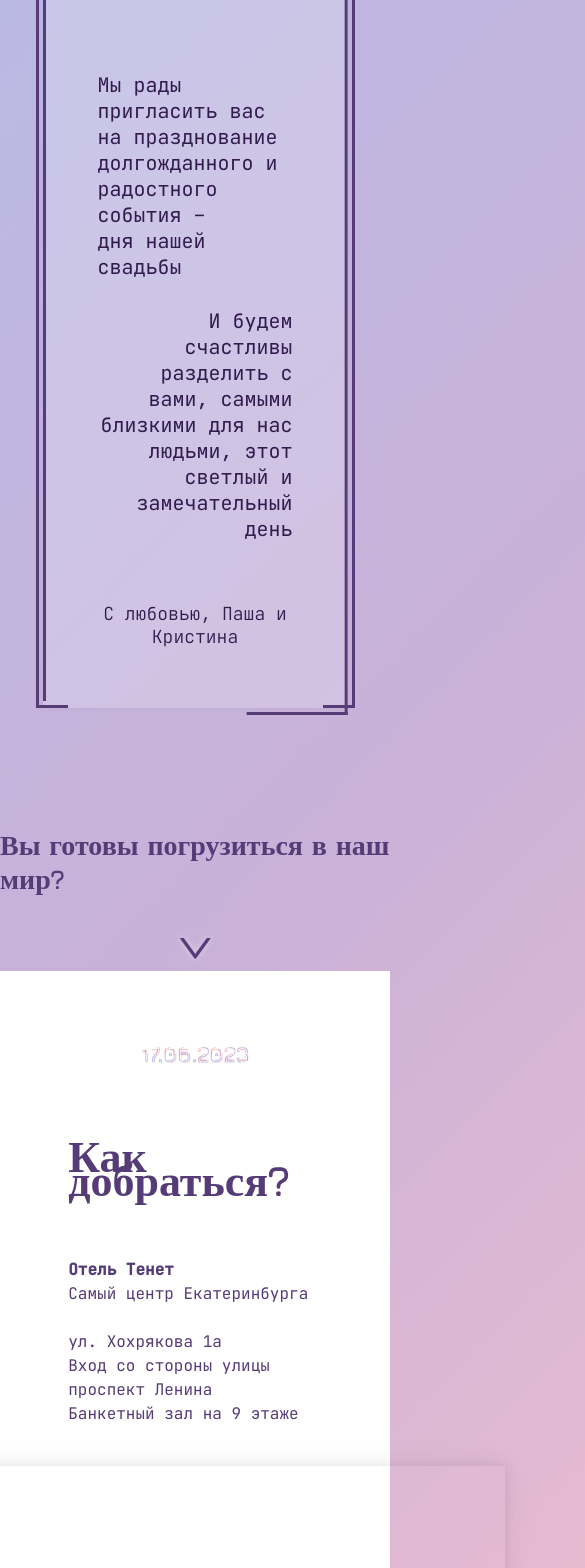
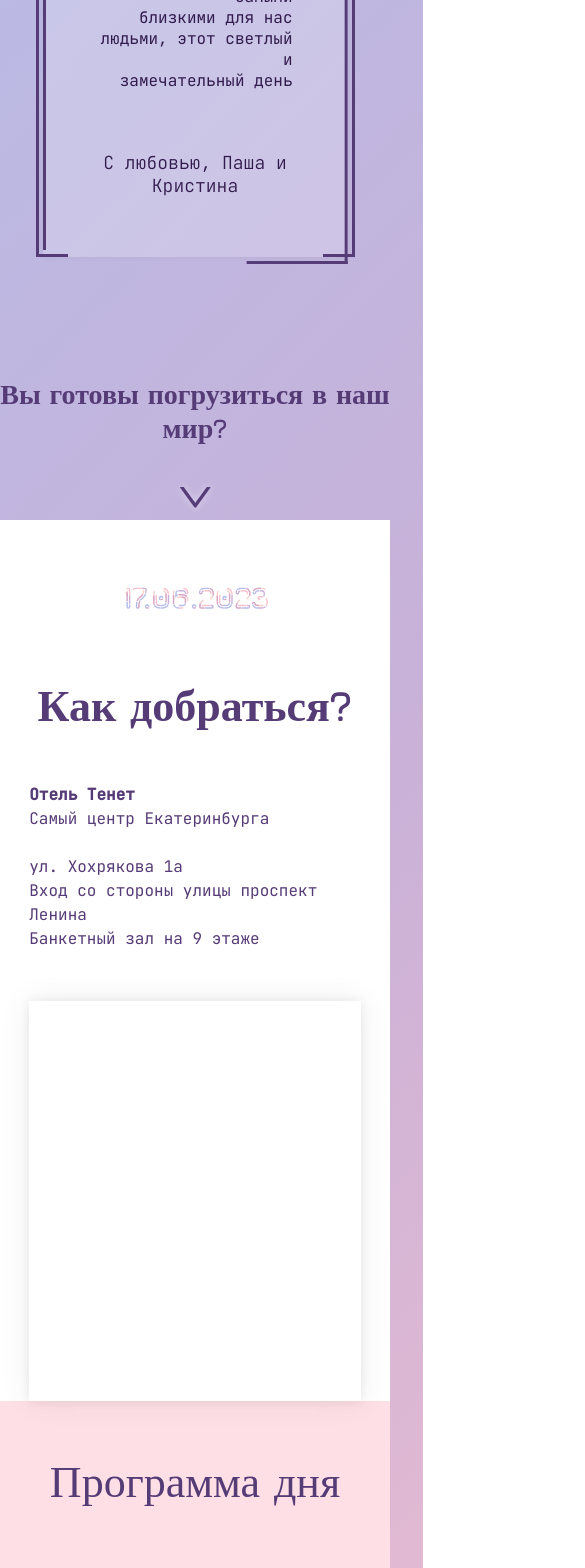
Before and after one commit to Nevenq/invitation, a React (Create React App) app: page / in a window 390 px wide. Shown: the part 432-2000 px from the top of the page, 585 px wide, since content can reach past the window. Built offline with nearby package versions, Linux system fonts and the light colour scheme; the HTML template or start-up script is replaced by a standard one.

Commit message:
some adaptive

```diff
--- a/package.json
+++ b/package.json
@@ -21,6 +21,7 @@
     "react": "^18.2.0",
     "react-dom": "^18.2.0",
     "react-image-gallery": "^1.2.11",
+    "react-responsive": "^9.0.2",
     "react-responsive-carousel": "^3.2.23",
     "react-scripts": "5.0.1",
     "react-scroll": "^1.8.9",
--- a/src/App.scss
+++ b/src/App.scss
@@ -1,10 +1,15 @@
 body {
+  width: 100%;
   background: linear-gradient(-45deg, #F9C1CD, #C9B1D8, #B4BDE9, #D6A5C7);
   background-size: 400% 400%;
   animation: gradient 10s ease infinite;
   height: 100vh;
   font-family: "JetBrains Mono", monospace;
   color: #563C77;
+}
+
+#root {
+  width: 100%;
 }
 
 @keyframes gradient {
@@ -20,6 +25,7 @@ body {
 }
 
 .block {
+  width: 100%;
   box-sizing: border-box;
   min-height: 100vh;
   display: flex;
@@ -78,6 +84,7 @@ body {
 }
 
 .question {
+  text-align: center;
   font-family: Jura;
   font-weight: 700;
   font-size: 28px;
@@ -196,6 +203,7 @@ body {
 }
 
 .guide-info-caption {
+  text-align: center;
   font-family: Jura;
   font-weight: 700;
   font-size: 44px;
@@ -279,6 +287,13 @@ body {
   color: #563c77;
 }
 
+.dress-code-content {
+  display: flex;
+  flex-direction: column;
+  align-items: center;
+  gap: 50px;
+}
+
 .dress-code-text {
   text-align: center;
 }
@@ -322,7 +337,6 @@ body {
   width: 500px;
   height: 500px;
   position: relative;
-  margin-top: 50px;
 }
 
 .block.fifth {
@@ -419,16 +433,94 @@ body {
     flex-direction: column;
     gap: 40px;
   }
+  .organizers {
+    .organizer-contacts {
+      font-size: 10px !important;
+    }
+
+    img {
+      width: 138px !important;
+    }
+
+    .contact-icon {
+      font-size: 20px !important;
+    }
+
+
+    padding: 60px 40px;
+  }
 
   /* стили для xs-устройств */
 }
 
-@media (min-width: 768px) and (max-width: 991px) {
+@media (max-width: 991px) {
+  .organizers {
+    .organizer-contacts {
+      font-size: 14px;
+    }
 
+    img {
+      width: 188px;
+    }
+
+    .contact-icon {
+      font-size: 26px;
+    }
+
+
+    padding: 60px 40px;
+  }
+  .guide {
+    flex-direction: column;
+  }
+  .name {
+    font-size: 40px;
+  }
+  .text {
+    font-size: 16px;
+  }
+  .block.first {
+    padding-top: 20px;
+  }
+
+  .guide-map {
+    width: 100%;
+  }
+  .dress-code-image {
+    width: 100%;
+    height: 300px;
+  }
   /* стили для sm-устройств */
 }
 
-@media (min-width: 991px) and (max-width: 1199px) {
+@media (max-width: 1199px) {
+  .dress-code-colors {
+    flex-direction: column;
+  }
+  .dress-code-content {
+    flex-direction: row;
+  }
+  .guide {
+    flex-direction: column;
+    gap: 50px;
+    width: 90%;
+  }
 
   /* стили для md-устройств */
 }
+
+@media (max-width: 1600px) {
+  .guide {
+    width: 75%;
+  }
+
+  /* стили для md-устройств */
+}
+
+@media (max-width: 1400px) {
+  .guide {
+    width: 85%;
+  }
+
+  /* стили для md-устройств */
+}
--- a/src/App.tsx
+++ b/src/App.tsx
@@ -10,6 +10,7 @@ import {ReactComponent as Color5} from "./icons/color5.svg";
 import {Carousel} from "react-responsive-carousel"
 import "react-responsive-carousel/lib/styles/carousel.min.css"
 import {WhatsAppOutlined, PhoneOutlined} from "@ant-design/icons"
+import {useMediaQuery} from 'react-responsive'
 
 const tg = {token: "6233181523:AAGQSUAdLYIbgS8w5iJTAWh_ZfneMxs0g-k", chat_id: -978489665};
 
@@ -20,6 +21,7 @@ function App() {
     const [submitted, setSubmitted] = React.useState(false);
     const [activeColor, setActiveColor] = React.useState<number>(0);
     const sliderRef = React.useRef<Carousel>(null);
+    const isSmall = useMediaQuery({query: "(max-width: 1199px)"})
 
     const handleSetColor = (index: number) => () => {
         setActiveColor(index);
@@ -34,7 +36,7 @@ function App() {
     }
     return (
         <ConfigProvider theme={{components: {Radio: {colorPrimary: "#563C77"}, Checkbox: {colorPrimary: "#563C77"}}}}>
-            <div>
+            <div style={{width: "100%"}}>
                 <div className={"block first"}>
                     <div className={"greetings"}>
                         <div className={"smallLine"}/>
@@ -85,7 +87,7 @@ function App() {
                 </div>
                 <div className={"block second"}>
                     <div className={"wedding-date"}>
-                        <svg viewBox="0 0 960 220">
+                        <svg viewBox={`0 0 ${isSmall ? 700 : 960} 220`}>
                             <symbol id="s-text">
                                 <text textAnchor="middle" x="50%" y="80%">17.06.2023</text>
                             </symbol>
@@ -175,6 +177,7 @@ function App() {
                         палитру<br/> нашей свадьбы в ваших
                         нарядах
                     </div>
+                    <div className={"dress-code-content"}>
                         <div className={"dress-code-colors"}>
                             <Color1 onClick={handleSetColor(0)}
                                     className={activeColor === 0 ? "active" : undefined}/>
@@ -188,33 +191,28 @@ function App() {
                                     className={activeColor === 4 ? "active" : undefined}/>
                         </div>
                         <div className={"dress-code-image"}>
-                        {/*<ImageGallery*/}
-                        {/*    items={[*/}
-                        {/*        {original: "https://www.mam4.ru/resize/1280x-/https/www.mam4.ru/media/upload/user/7604/6d/17478da42271207e1d86.jpg?h=Mxo3Zb0KBXasmNFnDhoRbA"},*/}
-                        {/*        {original: "https://mobimg.b-cdn.net/v3/fetch/fe/fe22186dba2df35f07573604aa8a0e63.jpeg?w=1470&r=0.5625"},*/}
-                        {/*        {original: "https://chudo-prirody.com/uploads/posts/2021-08/1628905013_66-p-skachat-foto-milikh-kotikov-72.jpg"},*/}
-                        {/*        {original: "https://i01.fotocdn.net/s121/812174e17c001a41/public_pin_l/2764195349.jpg"},*/}
-                        {/*        {original: "https://mobimg.b-cdn.net/v3/fetch/aa/aaa5465c1c0026e54fa9dc7f8d35c3a9.jpeg"}]}/>*/}
-                        <Carousel selectedItem={activeColor} ref={sliderRef} width={500} infiniteLoop showArrows={false}
+                            <Carousel selectedItem={activeColor} ref={sliderRef} infiniteLoop
+                                      showArrows={false}
                                       showIndicators={false}
                                       showStatus={false}
-                                  showThumbs={false}>
-                            <img width={500}
+                                      showThumbs={false} swipeable={false}>
+                                <img
                                     src={"https://www.mam4.ru/resize/1280x-/https/www.mam4.ru/media/upload/user/7604/6d/17478da42271207e1d86.jpg?h=Mxo3Zb0KBXasmNFnDhoRbA"}/>
 
-                            <img width={500}
+                                <img
                                     src={"https://mobimg.b-cdn.net/v3/fetch/fe/fe22186dba2df35f07573604aa8a0e63.jpeg?w=1470&r=0.5625"}/>
 
-                            <img width={500}
+                                <img
                                     src={"https://i01.fotocdn.net/s121/812174e17c001a41/public_pin_l/2764195349.jpg"}/>
 
-                            <img width={500}
+                                <img
                                     src={"https://chudo-prirody.com/uploads/posts/2021-08/1628905013_66-p-skachat-foto-milikh-kotikov-72.jpg"}/>
 
-                            <img width={500}
+                                <img
                                     src={"https://mobimg.b-cdn.net/v3/fetch/aa/aaa5465c1c0026e54fa9dc7f8d35c3a9.jpeg"}/>
                             </Carousel>
 
+                        </div>
                     </div>
                 </div>
 
```
Also changed, not shown: 1 other file (tests, documents, lock files or other folders). Lines whose indentation alone changed are shown as unchanged.
